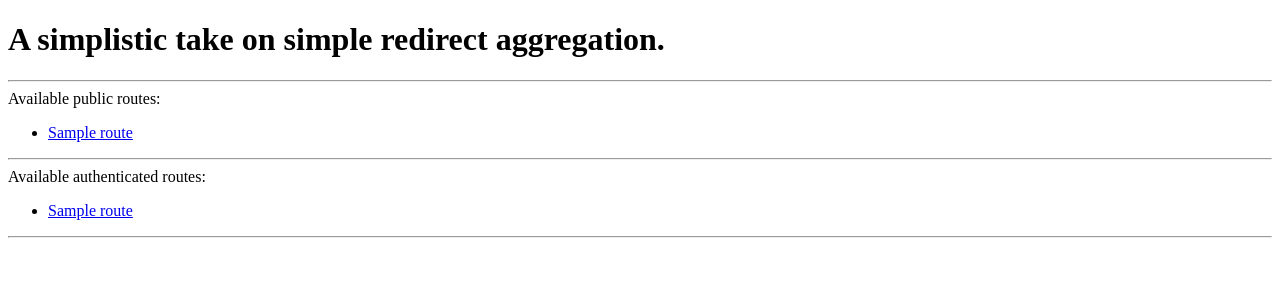
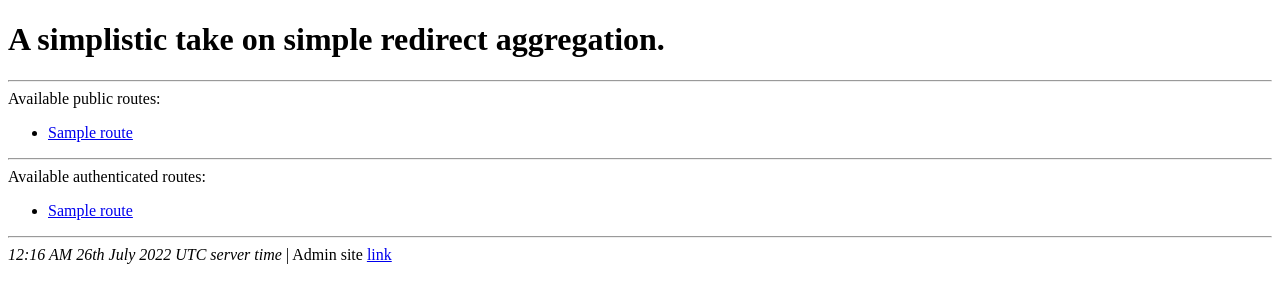
Before and after one commit to Skelmis/cs.skelmis.co.nz, a Django app: template templates/base/index.html in a window 1280 px wide. Shown: the top 303 px of the page. Run offline with Django 4.2, Linux system fonts and the light colour scheme; the template is opened without the code that fills it: most values are stand-ins (such as "Sample title", 1, 10 or a date in 2020).

Commit message:
feat: Add server time to html

```diff
--- a/templates/base/index.html
+++ b/templates/base/index.html
@@ -32,5 +32,6 @@ Available authenticated routes:
     {% endfor %}
 </ul>
 <hr>
+<i>{% now "h:i A jS F Y" %} UTC server time</i> | Admin site <a href="/admin/">link</a>
 </body>
 </html>
```
